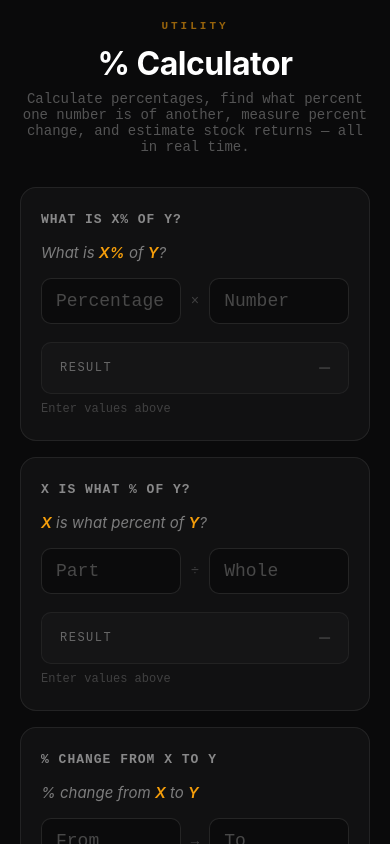
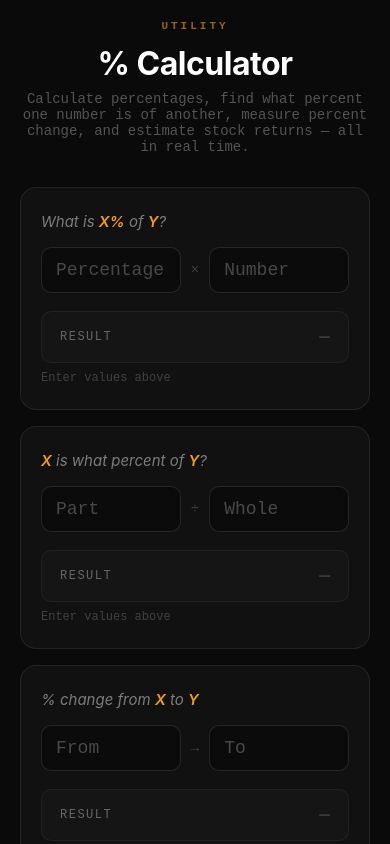
Before and after one commit to Sdobs2/imagine-calculator, a React Native app: screen / in a window 390 px wide. Built offline with nearby package versions, Linux system fonts and the light colour scheme.

Commit message:
Remove redundant header labels, keep dynamic descriptions

```diff
--- a/App.js
+++ b/App.js
@@ -29,7 +29,7 @@ export default function App() {
 
           {/* Calculator cards */}
           {calculators.map((c) => (
-            <CalcCard key={c.id} type={c.id} label={c.label} />
+            <CalcCard key={c.id} type={c.id} />
           ))}
 
           <InvestmentCalc />
--- a/src/components/CalcCard.js
+++ b/src/components/CalcCard.js
@@ -25,7 +25,7 @@ const accessibilityHints = {
   },
 };
 
-function CalcCard({ type, label }) {
+function CalcCard({ type }) {
   const [a, setA] = useState('');
   const [b, setB] = useState('');
   const [focusedField, setFocusedField] = useState(null);
@@ -82,11 +82,6 @@ function CalcCard({ type, label }) {
 
   return (
     <View style={styles.card}>
-      {/* Header */}
-      <View style={styles.cardHeader}>
-        <Text style={styles.cardLabel}>{label}</Text>
-      </View>
-
       {/* Description */}
       <View style={styles.descContainer}>
         {descriptions[type](a, b)}
--- a/src/components/InvestmentCalc.js
+++ b/src/components/InvestmentCalc.js
@@ -82,11 +82,6 @@ function InvestmentCalc() {
 
   return (
     <View style={styles.card}>
-      {/* Header */}
-      <View style={styles.cardHeader}>
-        <Text style={styles.cardLabel}>Stock Return Calculator</Text>
-      </View>
-
       {/* Description */}
       <View style={styles.descContainer}>
         <Text style={styles.descText}>
--- a/src/utils/constants.js
+++ b/src/utils/constants.js
@@ -1,9 +1,9 @@
 import { Platform } from 'react-native';
 
 export const calculators = [
-  { id: 'whatIs', label: 'What is X% of Y?' },
-  { id: 'whatPercent', label: 'X is what % of Y?' },
-  { id: 'change', label: '% Change from X to Y' },
+  { id: 'whatIs' },
+  { id: 'whatPercent' },
+  { id: 'change' },
 ];
 
 export const MONO = Platform.select({ ios: 'Menlo', default: 'monospace' });
```
